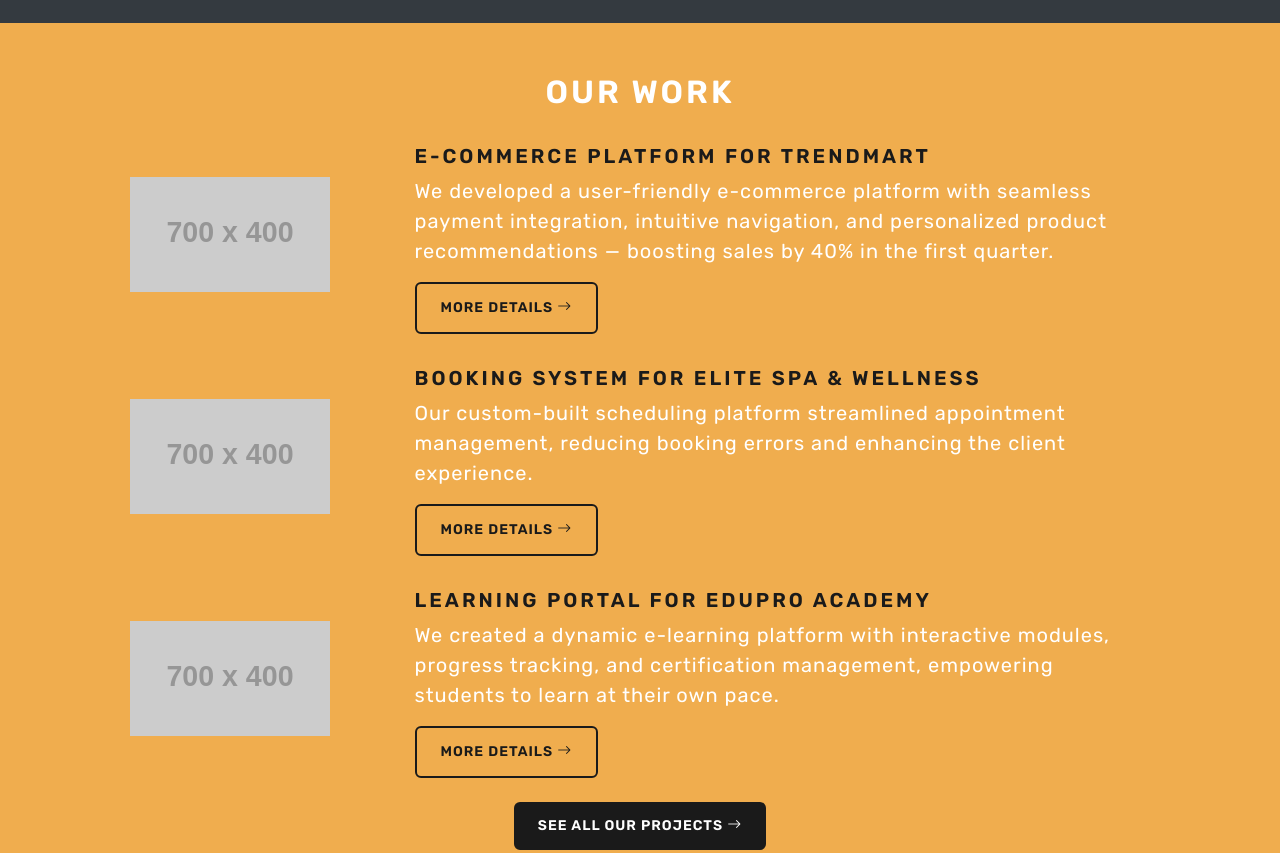
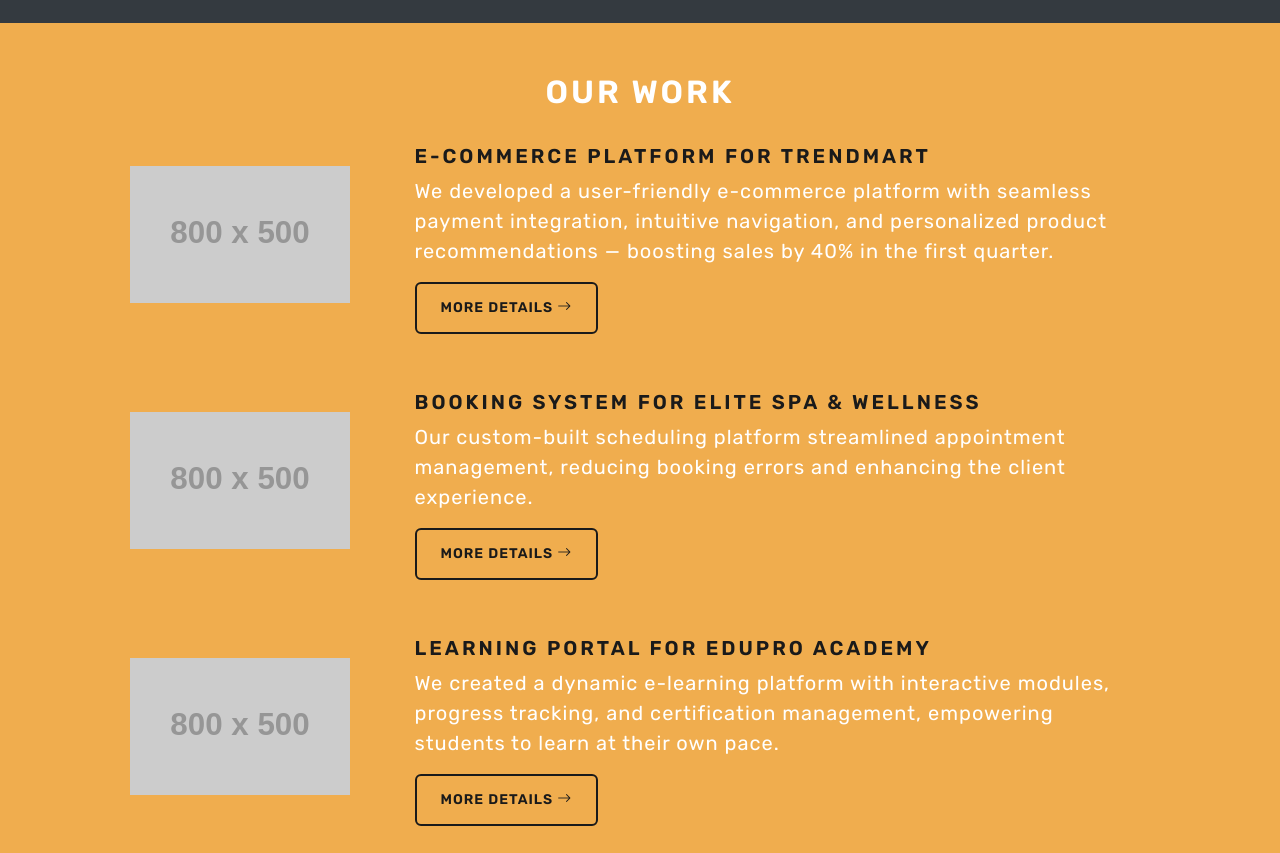
Before and after one commit to marlonmdev/BrightCodr, a plain HTML site: page index.html in a window 1280 px wide. Shown: the part 2440-3293 px from the top of the page. Drawn offline with nearby package versions, Linux system fonts and the light colour scheme; placeholder pictures from the web are drawn by us.

Commit message:
Update index.html

```diff
--- a/index.html
+++ b/index.html
@@ -163,9 +163,9 @@
    <section id="projects" class="projects bg-warning">
     <div class="container text-light">
       <h1 class="text-center text-light mb-4">Our Work</h1>
-      <div class="row d-flex justify-content-center align-items-center mb-4" data-aos="fade-up-right" data-aos-duration="1000">
+      <div class="row d-flex justify-content-center align-items-center mb-4 mb-sm-5" data-aos="fade-up-right" data-aos-duration="1000">
         <div class="col-lg-3">
-          <img src="https://placehold.co/700x400" class="img-responsive" width="200" alt="About Us Image">
+          <img src="https://placehold.co/800x500" class="img-responsive" width="220" alt="About Us Image">
         </div>
         <div class="col-lg-8">
           <h4 class="text-start mt-2 fw-bold">E-Commerce Platform for TrendMart</h4>
@@ -174,9 +174,9 @@
         </div>
       </div>
 
-      <div class="row d-flex justify-content-center align-items-center mb-4" data-aos="fade-up-right" data-aos-duration="1000">
+      <div class="row d-flex justify-content-center align-items-center mb-4 mb-sm-5" data-aos="fade-up-right" data-aos-duration="1000">
         <div class="col-lg-3">
-          <img src="https://placehold.co/700x400" class="img-responsive" width="200" alt="About Us Image">
+          <img src="https://placehold.co/800x500" class="img-responsive" width="220" alt="About Us Image">
         </div>
         <div class="col-lg-8">
           <h4 class="text-start mt-2 fw-bold">Booking System for Elite Spa & Wellness</h4>
@@ -185,9 +185,9 @@
         </div>
       </div>
 
-      <div class="row d-flex justify-content-center align-items-center mb-4" data-aos="fade-up-right" data-aos-duration="1000">
+      <div class="row d-flex justify-content-center align-items-center mb-4 mb-sm-5" data-aos="fade-up-right" data-aos-duration="1000">
         <div class="col-lg-3">
-          <img src="https://placehold.co/700x400" class="img-responsive" width="200" alt="About Us Image">
+          <img src="https://placehold.co/800x500" class="img-responsive" width="220" alt="About Us Image">
         </div>
         <div class="col-lg-8">
           <h4 class="text-start mt-2 fw-bold">Learning Portal for EduPro Academy</h4>
```
